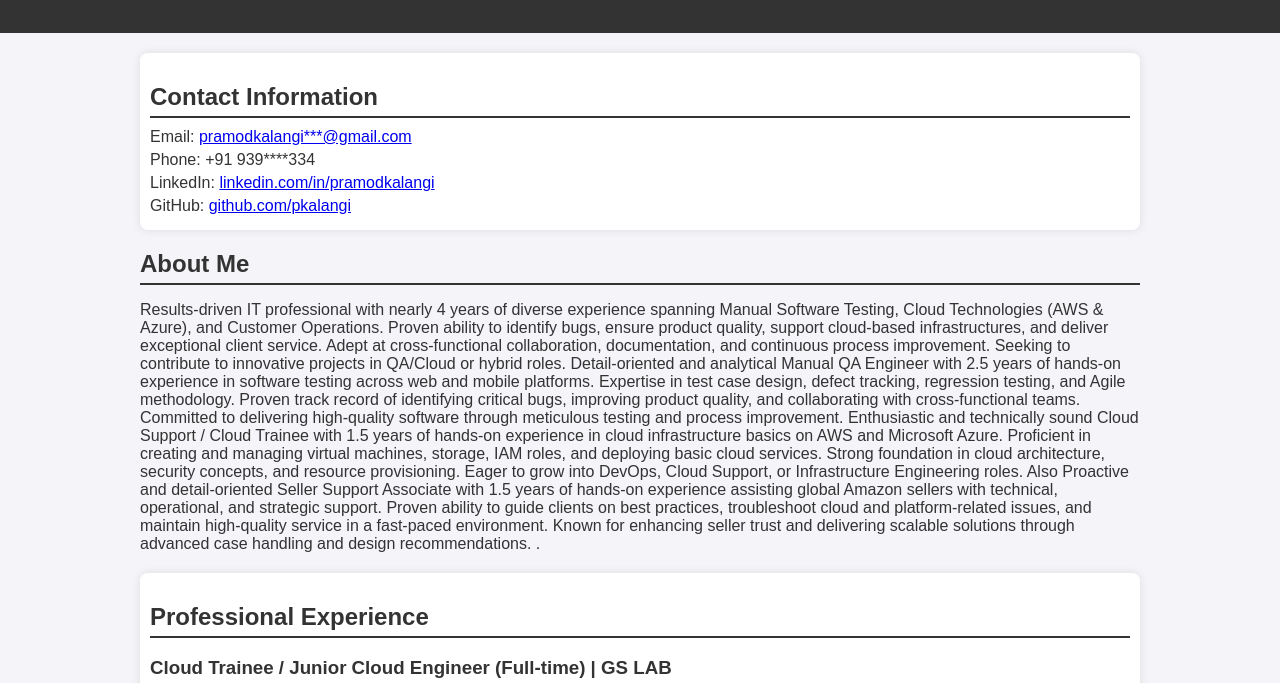
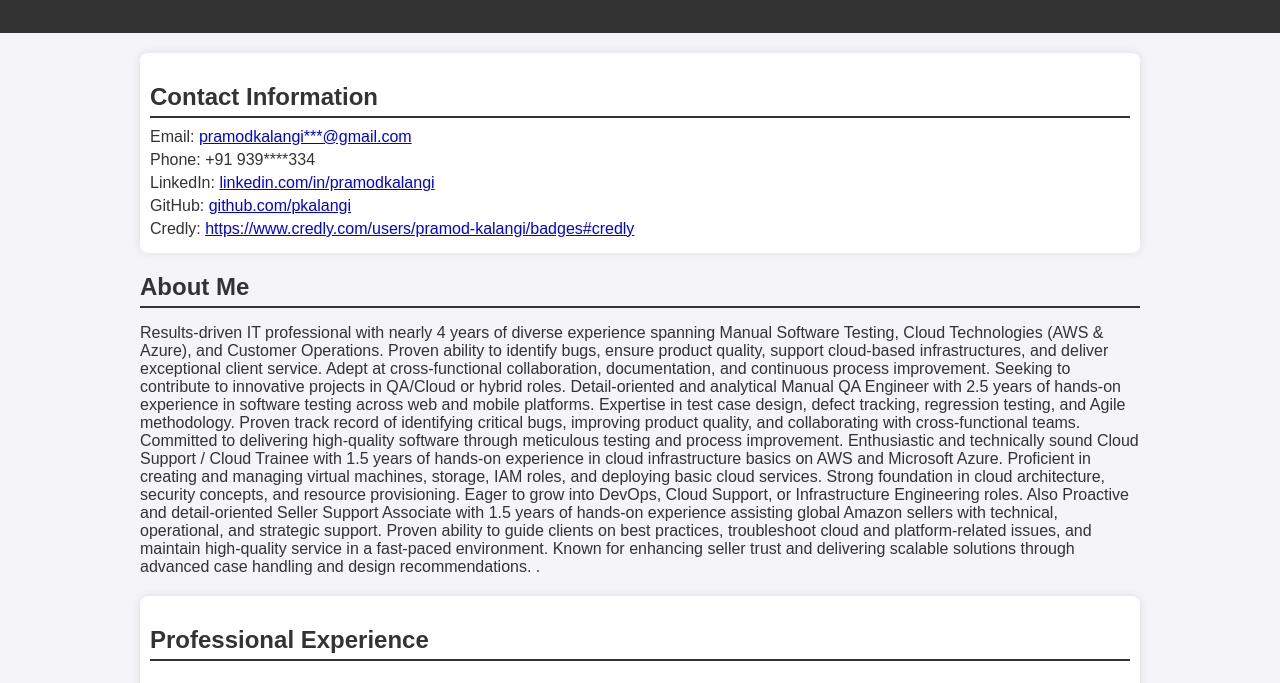
Before and after one commit to pkalangi/pramodkalangi.github.io, a plain HTML site: page index.html in a window 1280 px wide. Shown: the part 102-785 px from the top of the page. Drawn offline with Linux system fonts and the light colour scheme.

Commit message:
Update index.html

```diff
--- a/index.html
+++ b/index.html
@@ -97,6 +97,7 @@
             <p>Phone: +91 939****334</p>
             <p>LinkedIn: <a href="https://linkedin.com/in/yourprofile" target="_blank">linkedin.com/in/pramodkalangi</a></p>
             <p>GitHub: <a href="https://github.com/yourusername" target="_blank">github.com/pkalangi</a></p>
+            <p>Credly: <a href="https://info.credly.com/" target="_blank">https://www.credly.com/users/pramod-kalangi/badges#credly</a></p>
         </section>
 
         <!-- About Me -->
```
